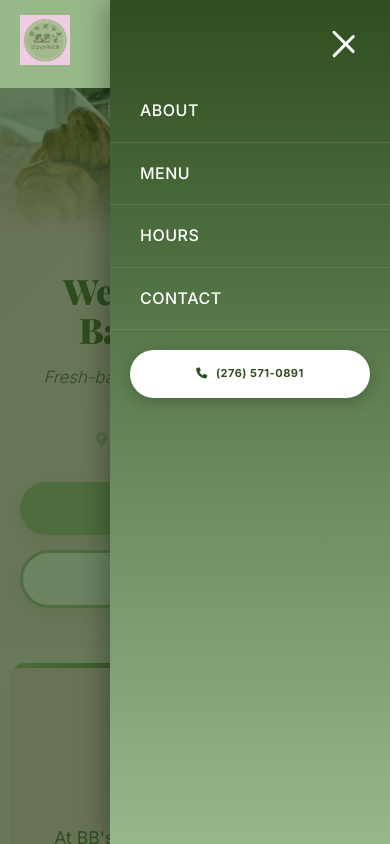
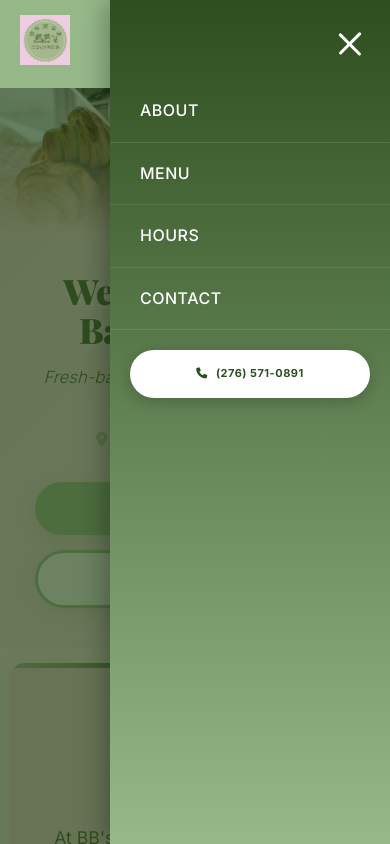
Before and after one commit to Dylanjdev/BBs-Bakery, a plain HTML site: page index.html in a window 390 px wide. Both pictures are taken after a click on the button "Toggle menu". Shown: the top 844 px of the page. Drawn offline with nearby package versions, Linux system fonts and the light colour scheme.

Commit message:
centered hero cta buttons

```diff
--- a/style.css
+++ b/style.css
@@ -94,7 +94,7 @@ header.site-header {
 }
 
 .mobile-menu-toggle.active .hamburger-line:nth-child(1) {
-  transform: rotate(45deg) translateY(9px);
+  transform: translateY(9px) rotate(45deg);
 }
 
 .mobile-menu-toggle.active .hamburger-line:nth-child(2) {
@@ -103,7 +103,7 @@ header.site-header {
 }
 
 .mobile-menu-toggle.active .hamburger-line:nth-child(3) {
-  transform: rotate(-45deg) translateY(-9px);
+  transform: translateY(-9px) rotate(-45deg);
 }
 
 .mobile-menu-toggle:hover .hamburger-line {
@@ -1085,6 +1085,7 @@ footer.footer p {
   .hero-buttons {
     flex-direction: column;
     gap: 15px;
+    align-items: center;
   }
 
   .btn {
```
